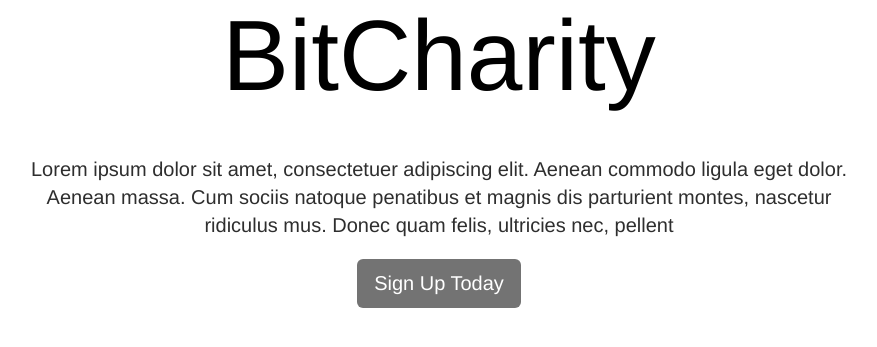
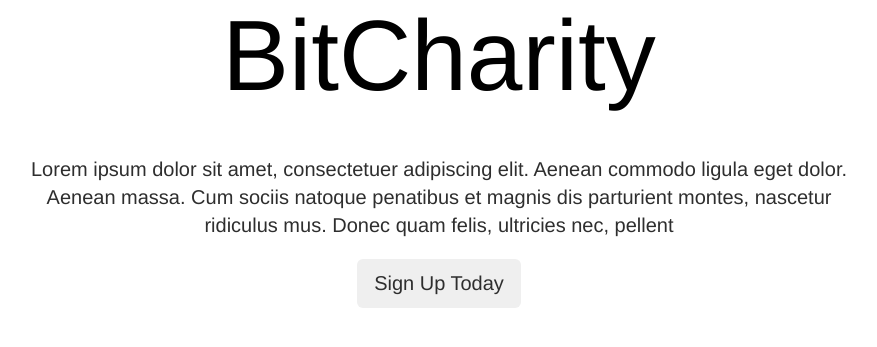
Before and after one commit to tiffanyhwang/bitcharity, a Rails app: page / in a window 1280 px wide. Shown: the part 278-625 px from the top of the page, without its empty margins (201-1078 px from the left). Run offline with Rails 7, Linux system fonts and the light colour scheme; style sheets or scripts are compiled from the project's sources; some libraries are stand-ins or nearby versions.

Commit message:
change background color of button

```diff
--- a/app/assets/stylesheets/home.css.scss
+++ b/app/assets/stylesheets/home.css.scss
@@ -42,10 +42,8 @@ a {
 		padding-left:100px;
 
 		button {
-			background-color:#737373;
 
 			a {
-				color:white !important;
 				font-size:20px;
 				font-style: helvetica;
 
```
